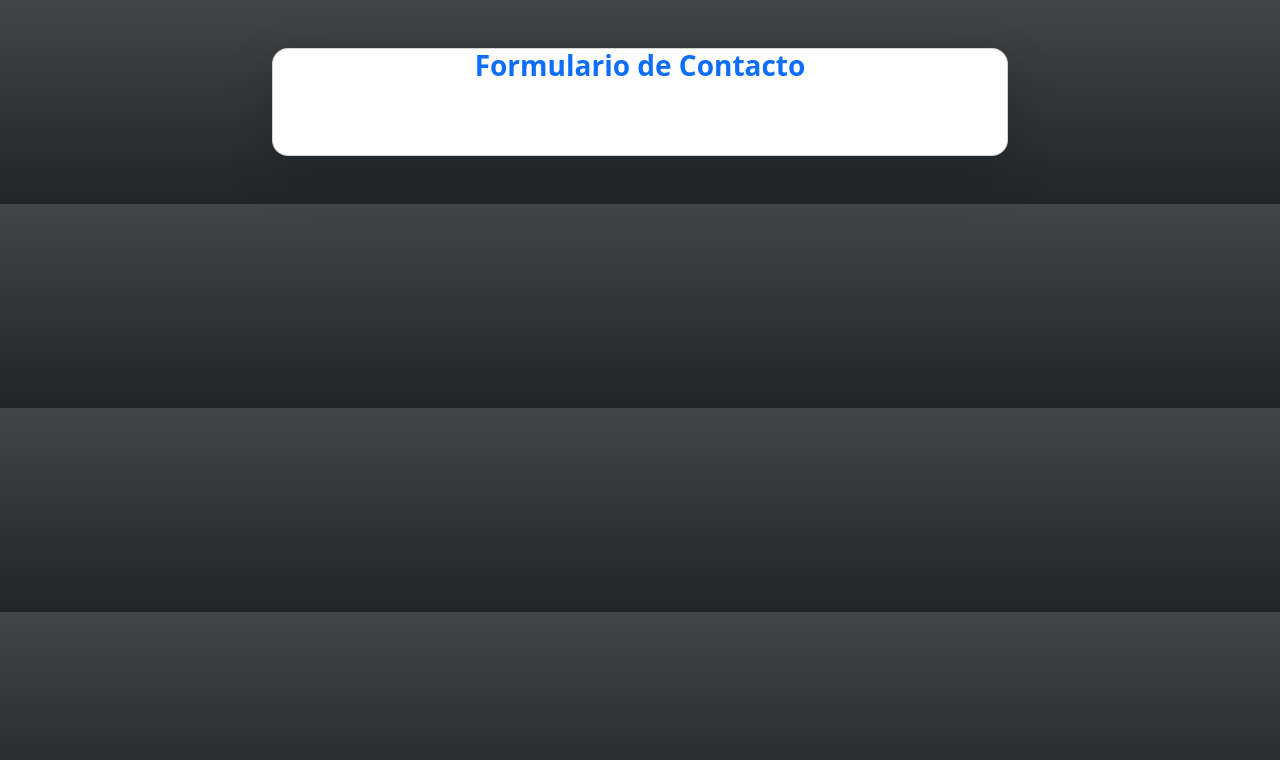
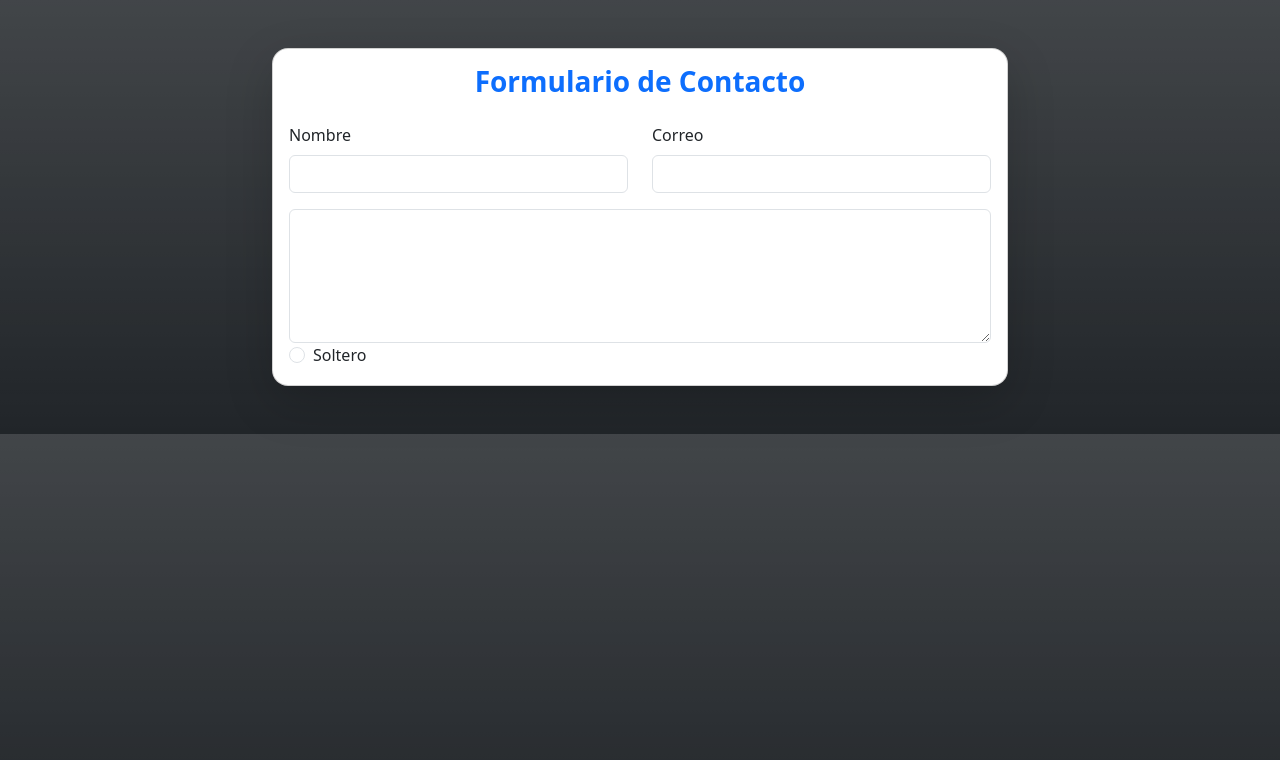
Before and after one commit to juanignacioalzuagaray/form-moderno, a plain HTML site: page index.html in a window 1280 px wide. Drawn offline with nearby package versions, Linux system fonts and the light colour scheme.

Commit message:
formulario con text area mail nombre estado civil

```diff
--- a/index.html
+++ b/index.html
@@ -16,25 +16,38 @@
 
         <div class="row justify-content-center">
             <div class="col-12 col-md-10 col-lg-8">
-                <div class="card shadow-lg rounded-4">
+                <div class="card shadow-lg rounded-4 p-3">
+
                     <h3 class="text-center mb-4 text-primary fw-bold">
                         Formulario de Contacto
-                        <form>
+                    </h3>
+
+                    <form>
+                        <div class="row">
+                            <div class="col-12 col-md-6 mb-3">
+                                <label class="form-label">Nombre</label>
+                                <input type="text" class="form-control">
+                            </div>
+
+                            <div class="col-12 col-md-6 mb-3">
+                                <label class="form-label">Correo</label>
+                                <input type="email" class="form-control">
+                            </div>
+                            </div>
+
+                            <textarea class="form-control" rows="5"></textarea>
+
+                            <div class="form-check">
+                                <input type="radio" class="form-check-input">
+                                <label class="form-check-label">Soltero</label>
+                               </div>
+
+
                         </form>
 
-                       </h3>
-
-
-
-
-                <div class="card-body p-4">
+                </div>
             </div>
         </div>
-
-            </div>
-
-        </div>
-
     </div>
 
 
```
